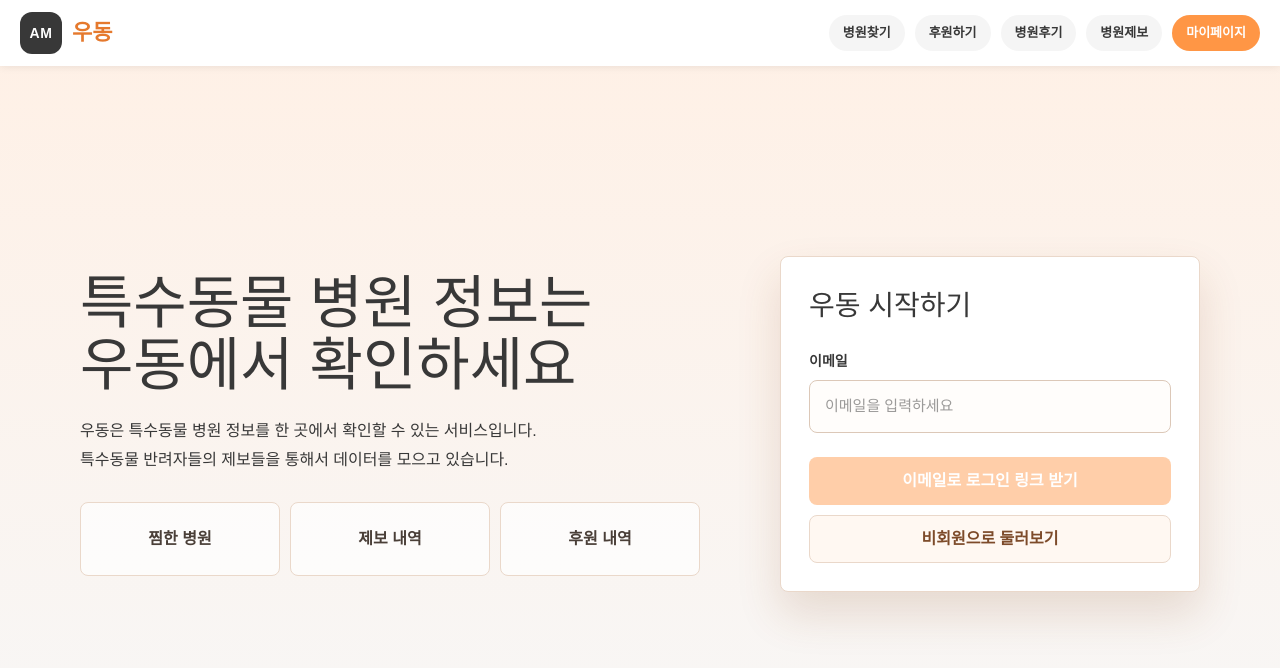
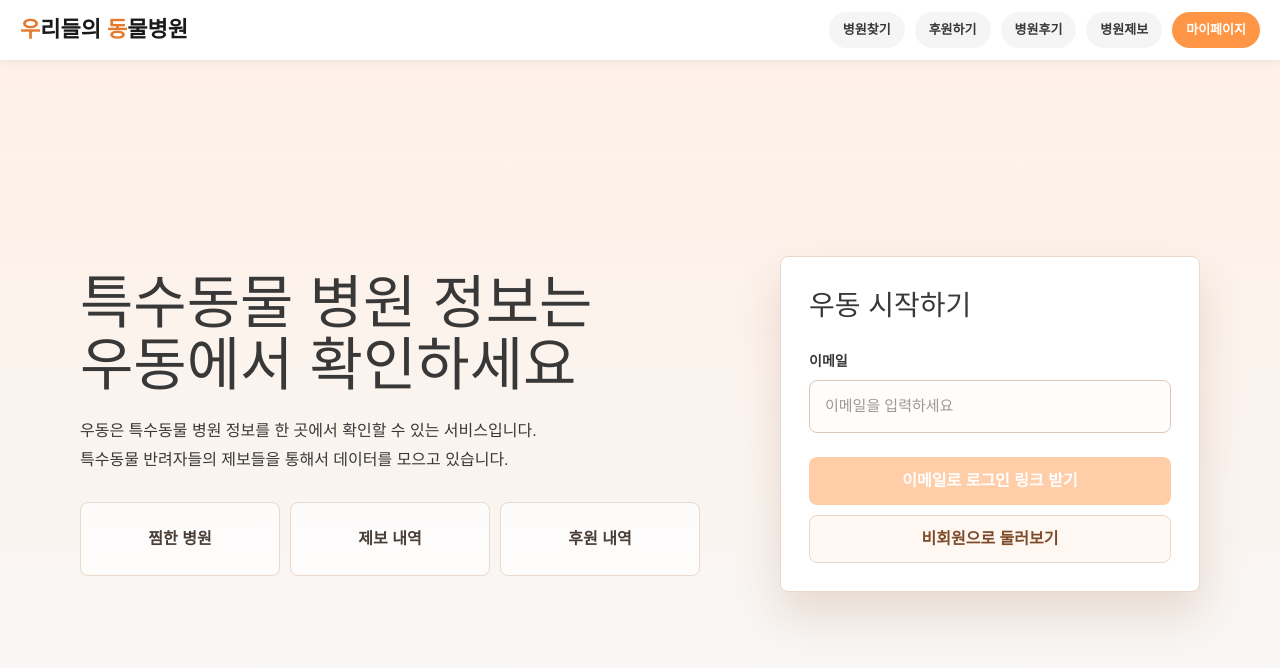
Before and after one commit to yeojungyeojungofficial/UdonMap, a Next.js app: page /mypage in a window 1280 px wide. Shown: the top 668 px of the page. Built offline with nearby package versions, Linux system fonts and the light colour scheme; no server answers.

Commit message:
fix: 도메인 변경

```diff
--- a/src/home/HomePage.tsx
+++ b/src/home/HomePage.tsx
@@ -193,7 +193,7 @@ export default function HomePage() {
   return (
     <>
       <Head>
-        <title>우동</title>
+        <title>우리들의 동물병원</title>
         <meta
           name="description"
           content="동물병원 지도, 지역 필터, 후기와 좋아요를 한 화면에서 확인합니다."
--- a/src/shared/components/TopNav.module.css
+++ b/src/shared/components/TopNav.module.css
@@ -35,10 +35,14 @@
 
 .logoText {
   margin: 0;
-  color: #e5792d;
+  color: #1a1a1a;
   font-size: 22px;
   line-height: 1;
   font-weight: 800;
+}
+
+.logoText span {
+  color: #e5792d;
 }
 
 .menuWrap {
--- a/src/shared/components/TopNav.tsx
+++ b/src/shared/components/TopNav.tsx
@@ -23,8 +23,7 @@ export default function TopNav({
   return (
     <header className={styles.topNav}>
       <div className={styles.logoWrap}>
-        <span className={styles.logoMark}>AM</span>
-        <p className={styles.logoText}>우동</p>
+        <p className={styles.logoText}> <span>우</span>리들의 <span>동</span>물병원</p>
       </div>
       <nav className={styles.menuWrap} aria-label="상단 메뉴">
         {MENUS.map((menu) => {
```
